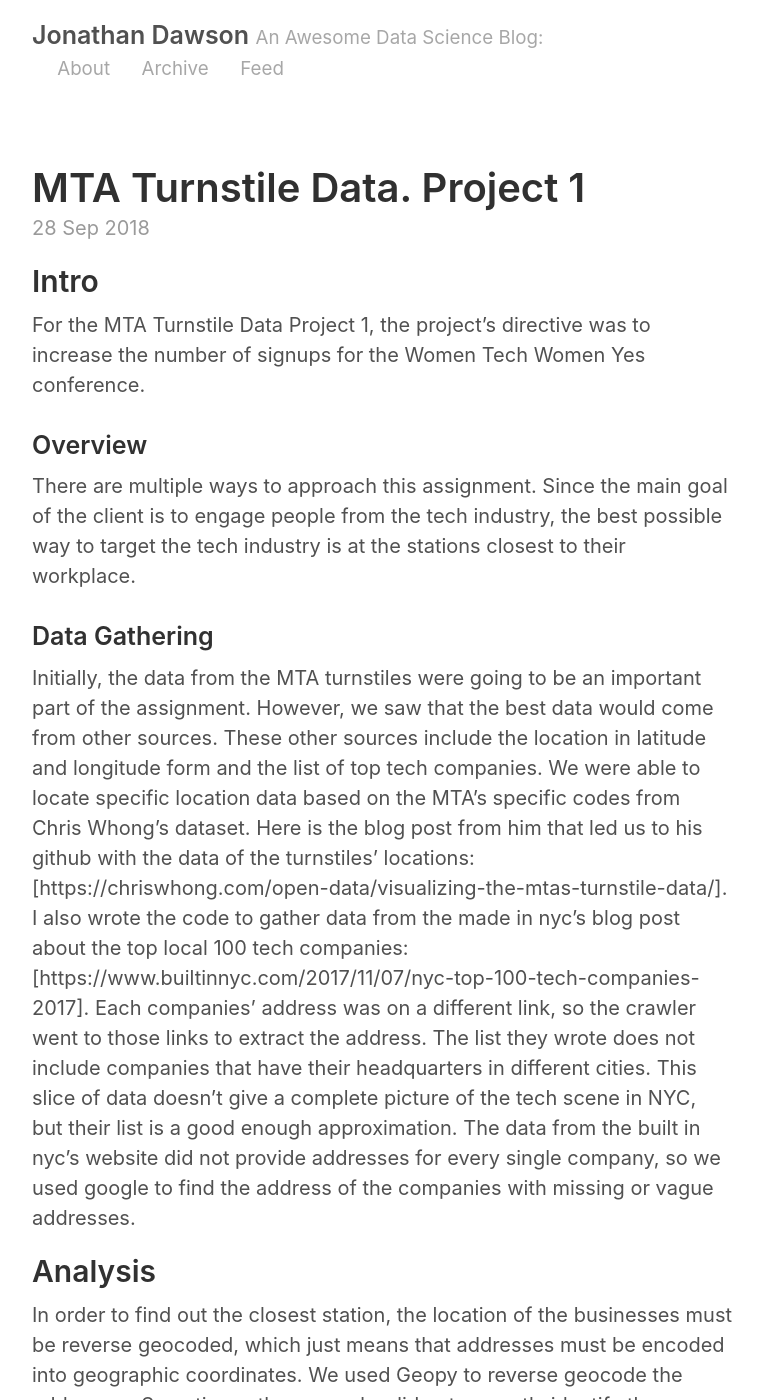
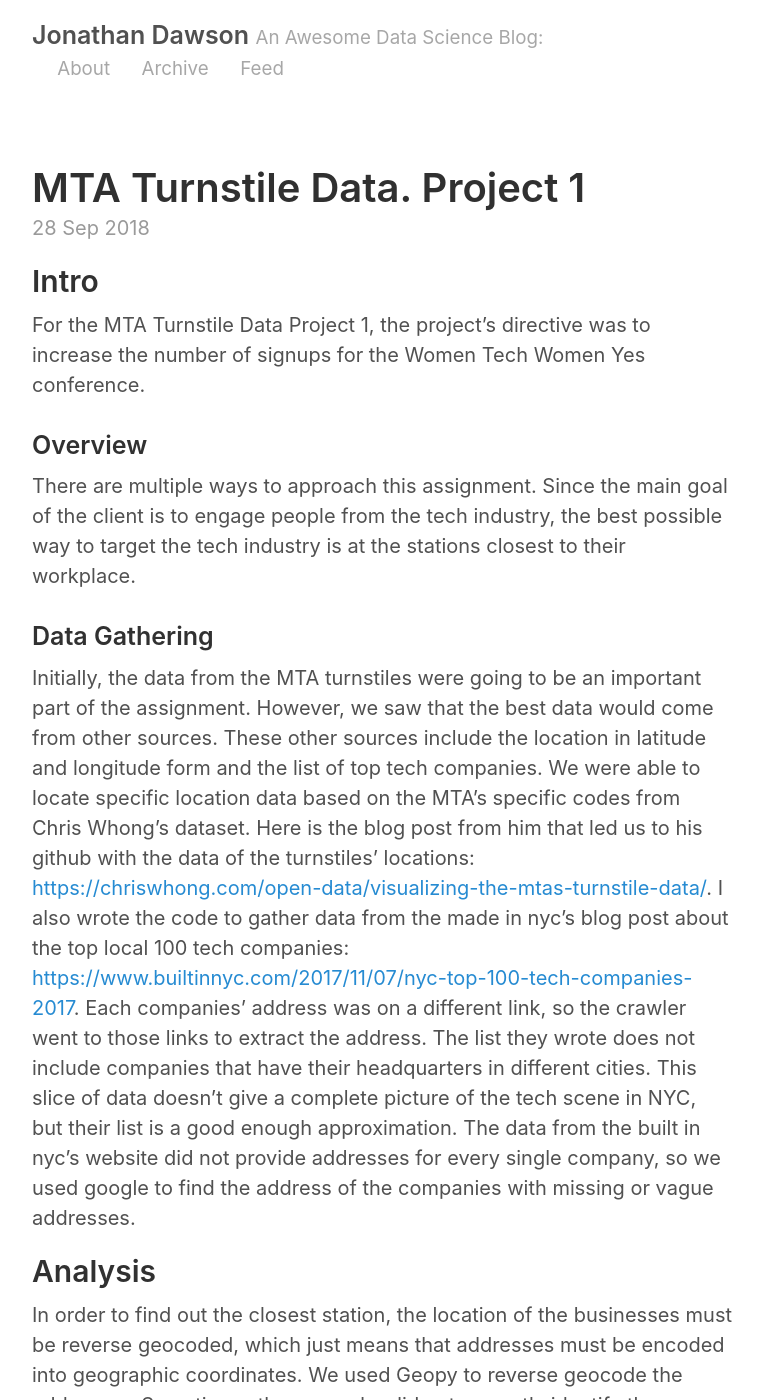
Before and after one commit to jedawson/jedawson.github.io, a Jekyll site: the page built from _posts/2018-09-28-mta-turnstiles.md, in a window 1280 px wide and 1400 px high. Shown: the whole window, without its empty margins (258-1021 px from the left). Built offline with Jekyll 4.4.1, drawn with Linux system fonts in a browser that asks for light colours.

```diff
--- a/_posts/2018-09-28-mta-turnstiles.md
+++ b/_posts/2018-09-28-mta-turnstiles.md
@@ -12,8 +12,8 @@ There are multiple ways to approach this assignment. Since the main goal of the
 ### Data Gathering
 Initially, the data from the MTA turnstiles were going to be an important part of the assignment.
 However, we saw that the best data would come from other sources. These other sources include the location in latitude and longitude form and the list of top tech companies.
-We were able to locate specific location data based on the MTA's specific codes from Chris Whong's dataset. Here is the blog post from him that led us to his github with the data of the turnstiles' locations: [https://chriswhong.com/open-data/visualizing-the-mtas-turnstile-data/].
-I also wrote the code to gather data from the made in nyc's blog post about the top local 100 tech companies: [https://www.builtinnyc.com/2017/11/07/nyc-top-100-tech-companies-2017]. Each companies' address was on a different link, so the crawler went to those links to extract the address. The list they wrote does not include companies that have their headquarters in different cities. This slice of data doesn't give a complete picture of the tech scene in NYC, but their list is a good enough approximation. The data from the built in nyc's website did not provide addresses for every single company, so we used google to find the address of the companies with missing or vague addresses.
+We were able to locate specific location data based on the MTA's specific codes from Chris Whong's dataset. Here is the blog post from him that led us to his github with the data of the turnstiles' locations: <https://chriswhong.com/open-data/visualizing-the-mtas-turnstile-data/>.
+I also wrote the code to gather data from the made in nyc's blog post about the top local 100 tech companies: <https://www.builtinnyc.com/2017/11/07/nyc-top-100-tech-companies-2017>. Each companies' address was on a different link, so the crawler went to those links to extract the address. The list they wrote does not include companies that have their headquarters in different cities. This slice of data doesn't give a complete picture of the tech scene in NYC, but their list is a good enough approximation. The data from the built in nyc's website did not provide addresses for every single company, so we used google to find the address of the companies with missing or vague addresses.
 
 ## Analysis
 In order to find out the closest station, the location of the businesses must be reverse geocoded, which just means that addresses must be encoded into geographic coordinates. We used Geopy to reverse geocode the addresses. Sometimes, the geocoder did not correctly identify the coordinate due to the address providing too much information such as the suite number in the address. After removing the suite number, the geocode function worked. The list included approximately 40 addresses that did not geocode correctly.
```
